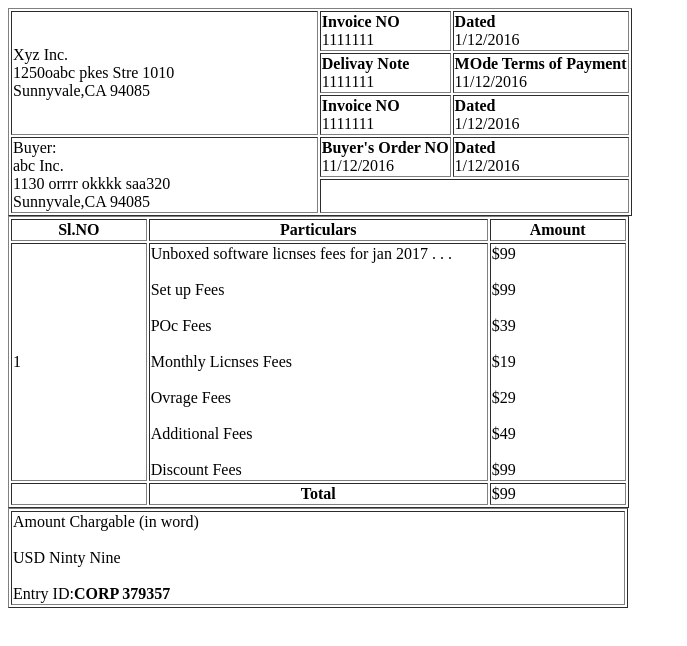
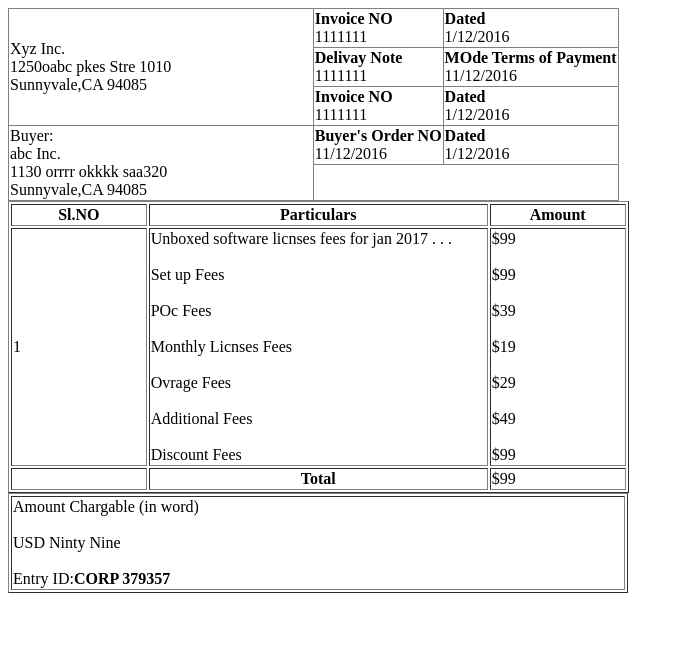
Before and after one commit to chulakimath/WebPage, a plain HTML site: page 23_table1.html in a window 1280 px wide. Shown: the whole page, without its empty margins (0-687 px from the left). Drawn offline with Linux system fonts and the light colour scheme.

Commit message:
Update 23_table1.html
border-collapse: collapse;

```diff
--- a/23_table1.html
+++ b/23_table1.html
@@ -6,7 +6,7 @@
     <title>Table_22_1</title>
 </head>
 <body>
-    <table border="1">
+    <table border="1" style="border-collapse:collapse;">
         <tr>
             <td rowspan="3" colspan="2" width="50%">Xyz Inc. <br>1250oabc pkes Stre 1010<br>Sunnyvale,CA 94085</td>
             <td><b>Invoice NO</b><br>1111111</td>
```
